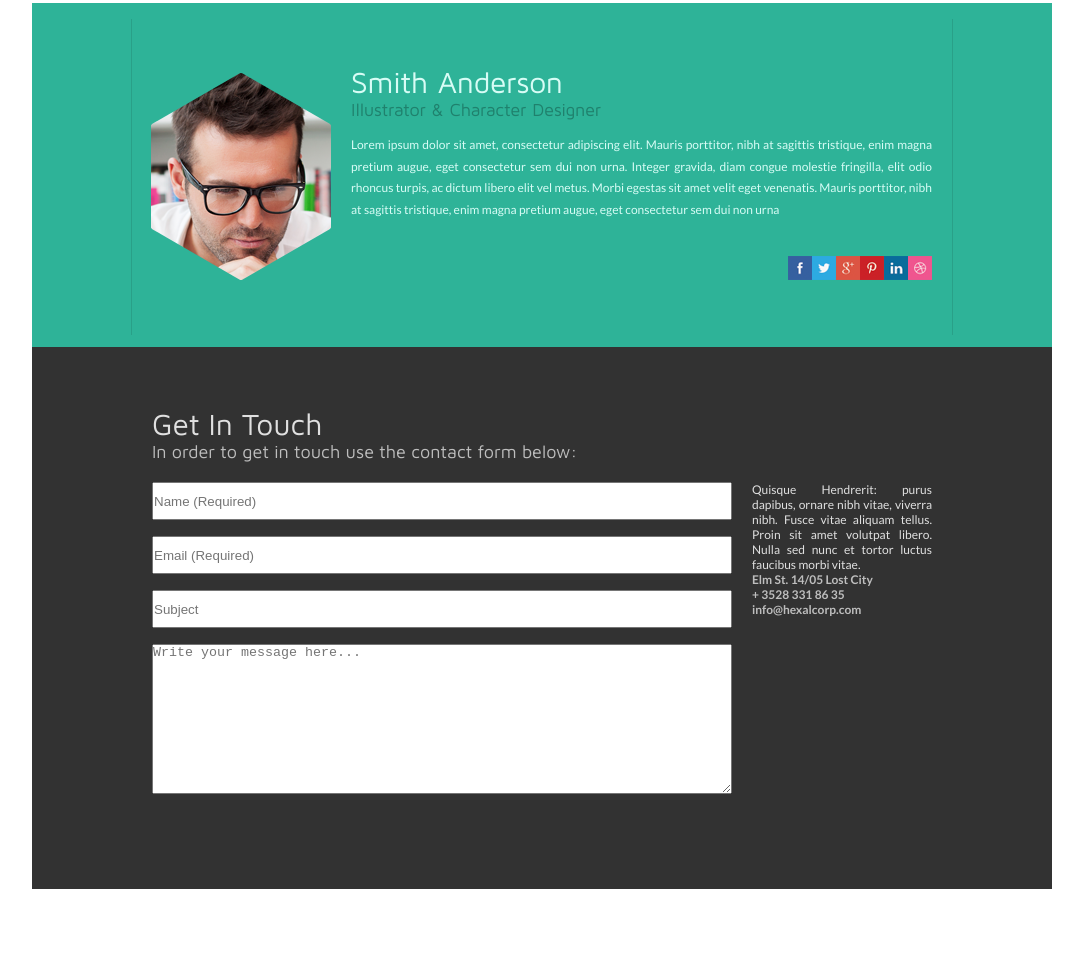
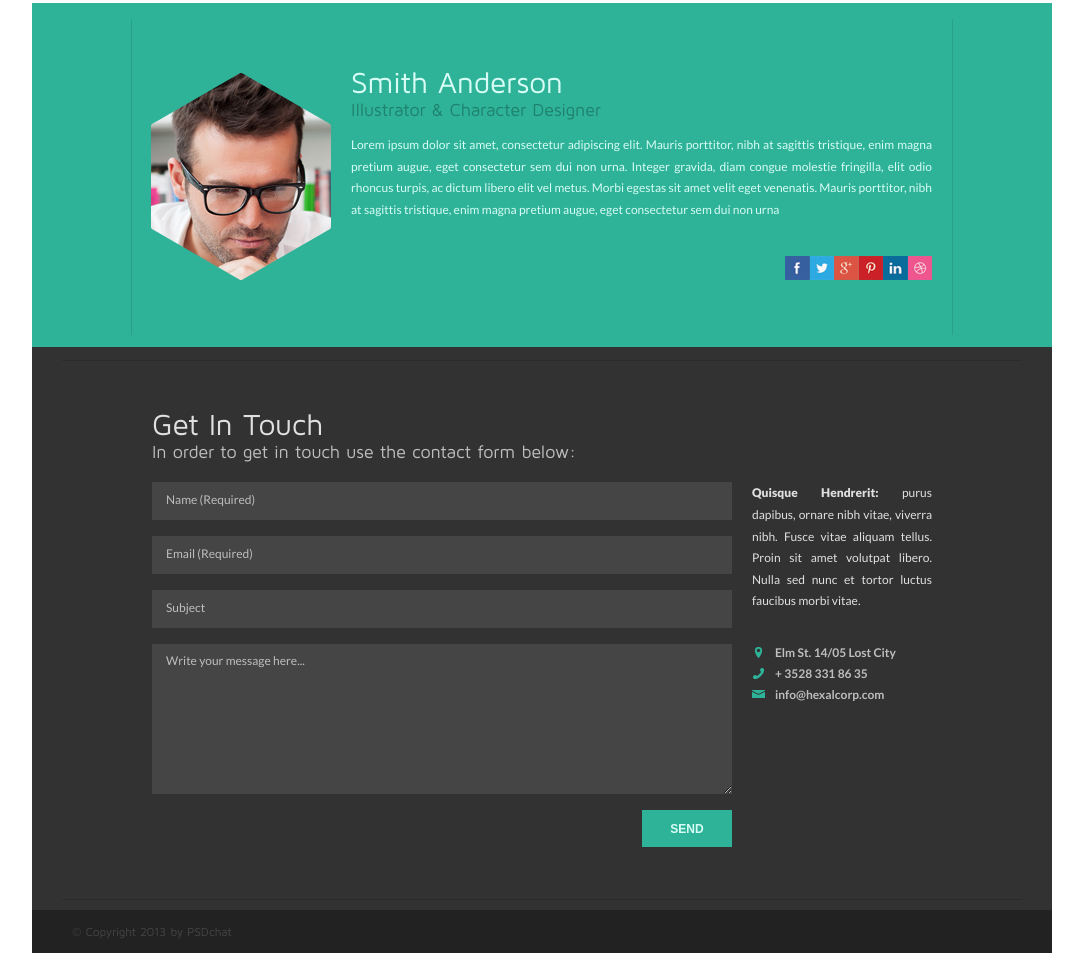
Before and after one commit to Jmolly/hexal, a plain HTML site: page index.html in a window 1280 px wide. Shown: the part 780-1733 px from the top of the page, without its empty margins (98-1181 px from the left). Before the commit the page ends 1669 px from the top, so only its background shows below. Drawn offline with Linux system fonts and the light colour scheme.

Commit message:
feat: add styles to footer

```diff
--- a/index.html
+++ b/index.html
@@ -132,30 +132,45 @@
     <footer class="footer">
       <div class="footer-wrapper">
         <div class="get-in-touch-header">
-          <div class="get-in-touch-title">Get In Touch</div>
-          <div class="get-in-touch-text">In order to get in touch use the contact form below:</div>
+          <h2 class="get-in-touch-title title">Get In Touch</h2>
+          <h3 class="get-in-touch-text title">In order to get in touch use the contact form below:
+          </h3>
         </div>
         <div class="form-wrapper">
           <form class="in-touch-form" action="#">
-            <input class="input-text" type="text" placeholder="Name (Required)" required />
-            <input class="input-email" type="email" placeholder="Email (Required)" required />
-            <input class="input-text" type="text" placeholder="Subject" />
-            <textarea class="input-textarea" name="" id="" cols="30" rows="10"
+            <input class="form-field" type="text" placeholder="Name (Required)" required />
+            <input class="form-field" type="email" placeholder="Email (Required)" required />
+            <input class="form-field" type="text" placeholder="Subject" />
+            <textarea class="form-textarea" name="" id="" cols="30" rows="10"
               placeholder="Write your message here..."></textarea>
+            <button class="submit-button" type="submit">send</button>
           </form>
-          <div class="form-wrapper-info">
-            <div class="form-info-text">Quisque Hendrerit: purus dapibus, ornare nibh vitae, viverra
+          <div class="footer-aside">
+            <p class="footer-text"><span class="footer-text-heading">Quisque Hendrerit:</span> purus
+              dapibus, ornare nibh vitae, viverra
               nibh. Fusce vitae aliquam tellus. Proin sit amet volutpat libero. Nulla sed nunc et
-              tortor luctus faucibus morbi vitae. </div>
+              tortor luctus faucibus morbi vitae. </p>
             <div>
               <ul class="contacts-list">
-                <li>Elm St. 14/05 Lost City</li>
-                <li>+ 3528 331 86 35</li>
-                <li>info@hexalcorp.com</li>
+                <li class="contacts-item">
+                  <img src="./assets/img/location.png" alt="location icon" class="footer-icon">
+                    <p">Elm St. 14/05 Lost City</p>
+                </li>
+                <li class="contacts-item">
+                  <img src="./assets/img/phone.png" alt="phone icon" class="footer-icon">
+                  <a href="tel:+ 3528 331 86 35" class="contacts-link">+ 3528 331 86 35</a>
+                </li>
+                <li class="contacts-item">
+                  <img src="./assets/img/mail.png" alt="email icon" class="footer-icon">
+                  <a href="mailto:info@hexalcorp.com" class="contacts-link">info@hexalcorp.com</a>
+                </li>
               </ul>
             </div>
           </div>
         </div>
+      </div>
+      <div class="copyright-wrapper">
+        <small class="copyright title">© Copyright 2013 by PSDchat</small>
       </div>
     </footer>
   </div>
--- a/style.css
+++ b/style.css
@@ -258,6 +258,7 @@ header:after {
   border: 1px solid black;
   border-width: 0 0 0 1px;
 }
+
 .hexagon-photo-artist {
   position: relative;
   left: 10px;
@@ -283,7 +284,7 @@ header:after {
   font-weight: 300;
 }
 
-.info-subtitle{
+.info-subtitle {
   font-size: 18px;
   color: rgba(32, 129, 109, 255);
   margin-bottom: 14px;
@@ -309,9 +310,10 @@ header:after {
 
 .facebook-link {
   display: inline-block;
-  width: 24px;
+  width: 25px;
   height: 24px;
   background: url(./assets/Facebook@1X.png);
+  /* background: url(./assets/facebook-f-brands.svg); */
   background-size: cover;
 }
 
@@ -319,13 +321,13 @@ header:after {
   display: inline-block;
   width: 24px;
   height: 24px;
-  background: url(./assets/Twitter@1X.png);
+  background: #a5dbd4 url(./assets/Twitter@1X.png);
   background-size: cover;
 }
 
 .google-link {
   display: inline-block;
-  width: 24px;
+  width: 25px;
   height: 24px;
   background: url(./assets/Google@1X.png);
   background-size: cover;
@@ -341,7 +343,7 @@ header:after {
 
 .linkedin-link {
   display: inline-block;
-  width: 24px;
+  width: 25px;
   height: 24px;
   background: url(./assets/Linkedin@1X.png);
   background-size: cover;
@@ -360,23 +362,44 @@ header:after {
 }
 
 .footer-wrapper {
+  position: relative;
   width: 800px;
   margin: 0 auto;
-  padding: 59px 0;
+  padding: 59px 0 63px;
   color: rgba(224, 224, 224, 255);
+}
+
+.footer-wrapper:before {
+  position: absolute;
+  content: "";
+  left: -80px;
+  top: 10px;
+  width: 960px;
+  top: 13px;
+  border: 1px solid #2b2b2b;
+  border-width: 1px 0 0 0;
+}
+
+.footer-wrapper:after {
+  position: absolute;
+  content: "";
+  left: -80px;
+  bottom: 10px;
+  width: 960px;
+  border: 1px solid #2b2b2b;
+  border-width: 1px 0 0 0;
 }
 
 .get-in-touch-header {
   padding: 0 10px;
+  margin-bottom: 20px;
 }
 
 .get-in-touch-title {
-  font-family: 'Maven Pro', sans-serif;
   font-size: 30px;
 }
 
 .get-in-touch-text {
-  font-family: 'Maven Pro', sans-serif;
   font-size: 18px;
   color: rgba(190, 190, 190, 255);
 }
@@ -387,37 +410,65 @@ header:after {
   flex-direction: column;
 }
 
-
 .form-wrapper {
   display: flex;
   justify-content: space-between;
-  padding: 20px 10px;
+  padding: 0 10px;
 }
 
-.form-wrapper-info {
+.footer-aside {
   width: 180px;
   text-align: justify;
 }
 
-.input-text {
+.form-field {
   height: 38px;
   margin-bottom: 16px;
+  padding-left: 14px;
+  padding-bottom: 4px;
+  background: #454545;
+  border: none;
 }
 
-.input-email {
-  height: 38px;
-  margin-bottom: 16px;
+.form-field::placeholder,
+.form-textarea::placeholder {
+  font-family: 'Lato', 'MavenPro-Regular', sans-serif;
+  font-size: 12px;
+  color: rgba(190, 190, 190, 255);
 }
 
-.input-textarea {
+.form-textarea {
   height: 150px;
   margin-bottom: 16px;
+  padding-left: 14px;
+  padding-top: 9px;
+  background: #454545;
+  border: none;
+  resize: vertical;
 }
 
-.form-info-text {
-  list-style: none;
+.submit-button {
+  width: 90px;
+  height: 37px;
+  text-align: center;
+  align-self: flex-end;
+  text-transform: uppercase;
+  font-weight: 700;
+  font-size: 12px;
+  color: rgba(215, 252, 245, 255);
+  background-color: #2eb398;
+  border: none;
+}
+
+.footer-text {
   font-size: 12px;
   color: rgba(224, 224, 224, 255);
+  line-height: 1.8;
+  margin-bottom: 33px;
+}
+
+.footer-text-heading {
+  font-weight: 900;
 }
 
 .contacts-list {
@@ -426,3 +477,35 @@ header:after {
   font-size: 12px;
   color: rgba(190, 190, 190, 255);
 }
+
+.contacts-item {
+  margin-bottom: 6px;
+  display: flex;
+  align-items: center;
+}
+
+.footer-icon {
+  width: 13px;
+  height: 13px;
+  margin-right: 10px;
+  object-fit: scale-down;
+}
+
+.contacts-link {
+  text-decoration: none;
+  font-size: 12px;
+  color: rgba(190, 190, 190, 255);
+}
+
+.copyright-wrapper {
+  background: #222222;
+  height: 43px;
+  display: flex;
+  align-items: center;
+}
+
+.copyright {
+  font-size: 12px;
+  color: rgba(69, 69, 69, 255);
+  padding-left: 40px;
+}
```
Also changed, not shown: assets/facebook-f-brands.svg (added), assets/img/location.png (added), assets/img/mail.png (added), assets/img/phone.png (added).
